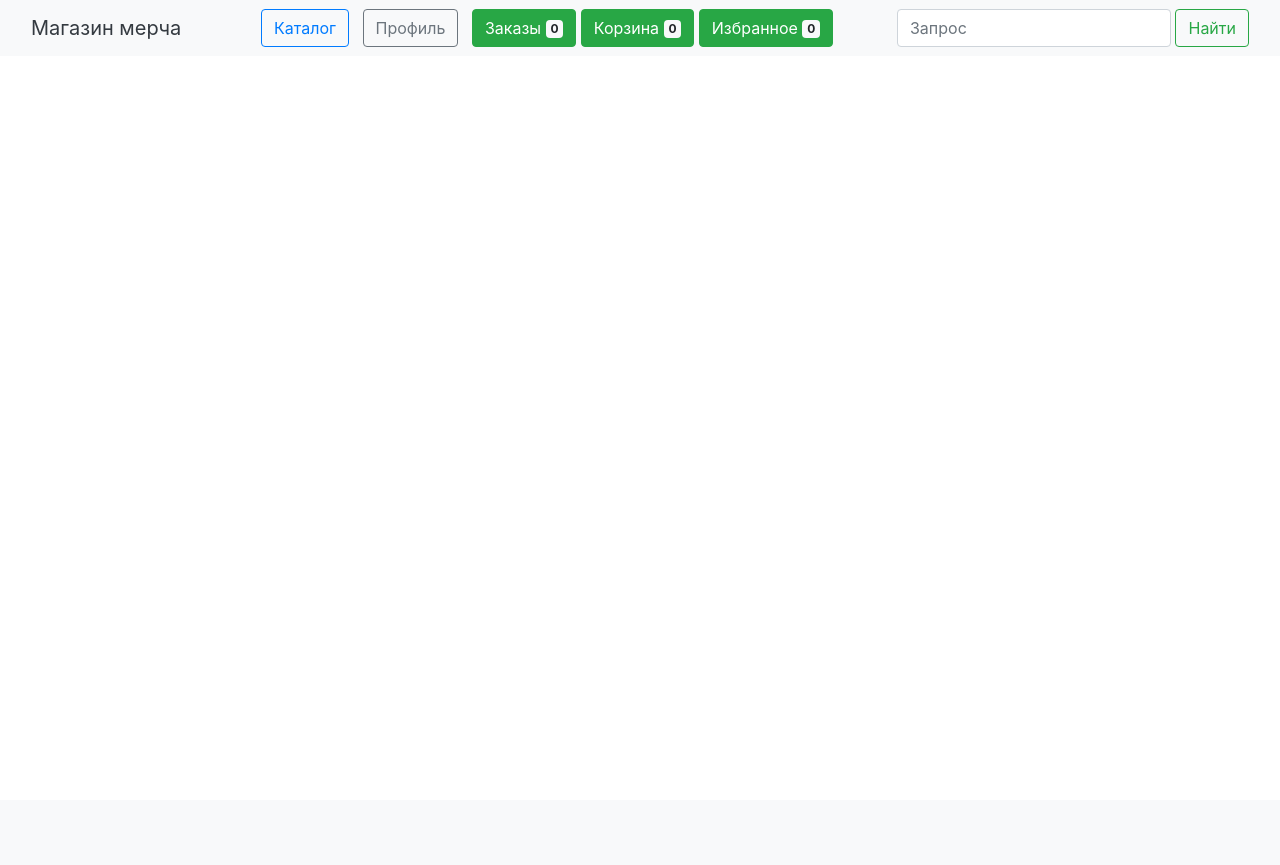
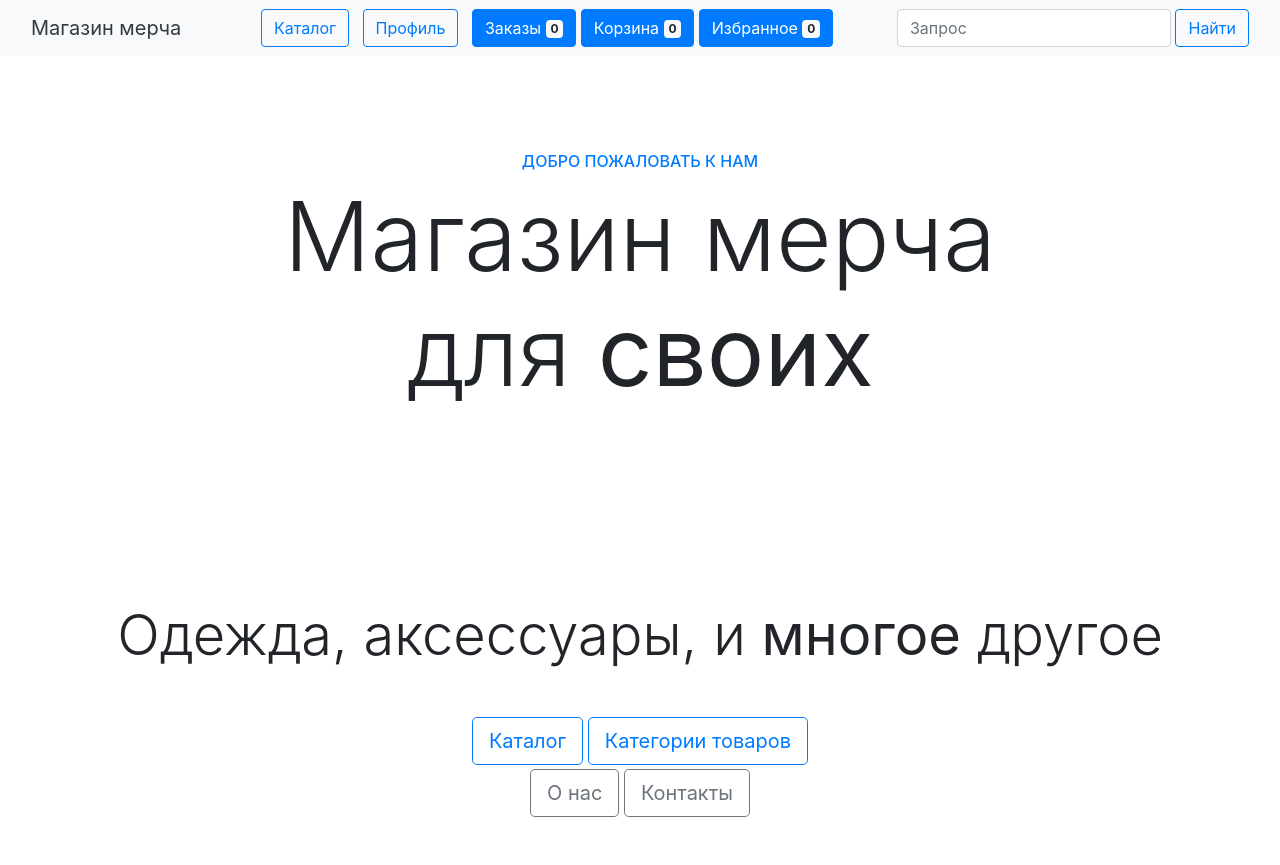
Before and after one commit to kirillzhosul/shop, a Flask app: page / in a window 1280 px wide. Before the commit the page ends 47 px from the top, so only its background shows below. Run offline with Flask 2, Linux system fonts and the light colour scheme; some libraries are stand-ins or nearby versions.

Commit message:
Index page

```diff
--- a/src/app/templates/base.jinja
+++ b/src/app/templates/base.jinja
@@ -25,27 +25,35 @@
                         </li>
                         &nbsp; &nbsp;
                         <li class="nav-item active">
-                            <a class="btn btn-outline-secondary" href="/profile">Профиль</a>
+                            <a class="btn btn-outline-primary" href="/profile">Профиль</a>
                         </li>
                         &nbsp; &nbsp;
                         <li class="nav-item active">
-                            <a class="btn btn-success" href="/orders">Заказы <span class="badge badge-light">0</span></a>
+                            <a class="btn btn-primary" href="/orders">Заказы <span class="badge badge-light">0</span></a>
                         </li>
                         &nbsp;
                         <li class="nav-item active">
-                            <a class="btn btn-success" href="/cart">Корзина <span class="badge badge-light">0</span></a>
+                            <a class="btn btn-primary" href="/cart">Корзина <span class="badge badge-light">0</span></a>
                         </li>
                         &nbsp;
                         <li class="nav-item active">
-                            <a class="btn btn-success" href="/favorites">Избранное <span class="badge badge-light">0</span></a>
+                            <a class="btn btn-primary" href="/favorites">Избранное <span class="badge badge-light">0</span></a>
                         </li>
                     {% else %}
-                     <li class="nav-item active">
-                            <a class="btn btn-outline-secondary" href="/about">О нас</a>
+                        <li class="nav-item active">
+                            <a class="btn btn-outline-primary" href="/catalog">Каталог</a>
+                        </li>
+                        &nbsp; &nbsp;
+                        <li class="nav-item active">
+                            <a class="btn btn-outline-primary" href="/auth">Авторизоваться</a>
+                        </li>
+                        &nbsp; &nbsp;
+                        <li class="nav-item active">
+                            <a class="btn btn-outline-primary" href="/about">О нас</a>
                         </li>
                         &nbsp;
                         <li class="nav-item active">
-                            <a class="btn btn-outline-secondary" href="/contacts">Контакты</a>
+                            <a class="btn btn-outline-primary" href="/contacts">Контакты</a>
                         </li>
                     {% endif %}
 
@@ -59,26 +67,13 @@
                         </li>
                         &nbsp;
                         <li class="nav-item active">
-                            <button class="btn btn-outline-success" type="submit">Найти</button>
+                            <button class="btn btn-outline-primary" type="submit">Найти</button>
                         </li>
                     </ul>
                 </form>
             </div>
         </nav>
 
-        <!--
-        <div class="position-relative" style="background-color: #f8f9fa;">
-            <div class="container py-6 text-center">
-                <div class="row position-relative">
-                    <div class="col-lg-10 mx-auto">
-                        <h6 class="text-uppercase text-primary mb-5">Добро пожаловать к нам</h6>
-                        <h4 class="display-4 mb-5">Магазин мерча<br>для <b>своих</b></h4>
-                    </div>
-                </div>
-
-            </div>
-        </div> -->
-
         <!-- Body. -->
         {% block body %}{% endblock %}
     </body>
--- a/src/app/templates/index.jinja
+++ b/src/app/templates/index.jinja
@@ -3,4 +3,24 @@
 {% block title %}Главная{% endblock %}
 
 {% block body %}
+<div class="container text-center py-5 ">
+    <div class="row position-relative py-5">
+        <div class="col-lg mx-auto">
+            <h6 class="text-uppercase text-primary">Добро пожаловать к нам</h6>
+            <h1 class="display-1 mb-5">Магазин мерча<br>для <b>своих</b></h1>
+        </div>
+    </div>
+    <div class="row mt-5">
+        <div class="col-lg mx-auto mt-5">
+            <h1 class="mb-5 display-4">Одежда, аксессуары, и <b>многое</b> другое</h1>
+            <a class="btn btn-outline-primary btn-lg" href="/catalog">Каталог</a>
+            <a class="btn btn-outline-primary btn-lg" href="/categories">Категории товаров</a>
+            <div class="mt-1">
+                <a class="btn btn-outline-secondary btn-lg" href="/about">О нас</a>
+                <a class="btn btn-outline-secondary btn-lg" href="/contacts">Контакты</a>
+            </div>
+        </div>
+    </div>
+</div>
+
 {% endblock %}
```
